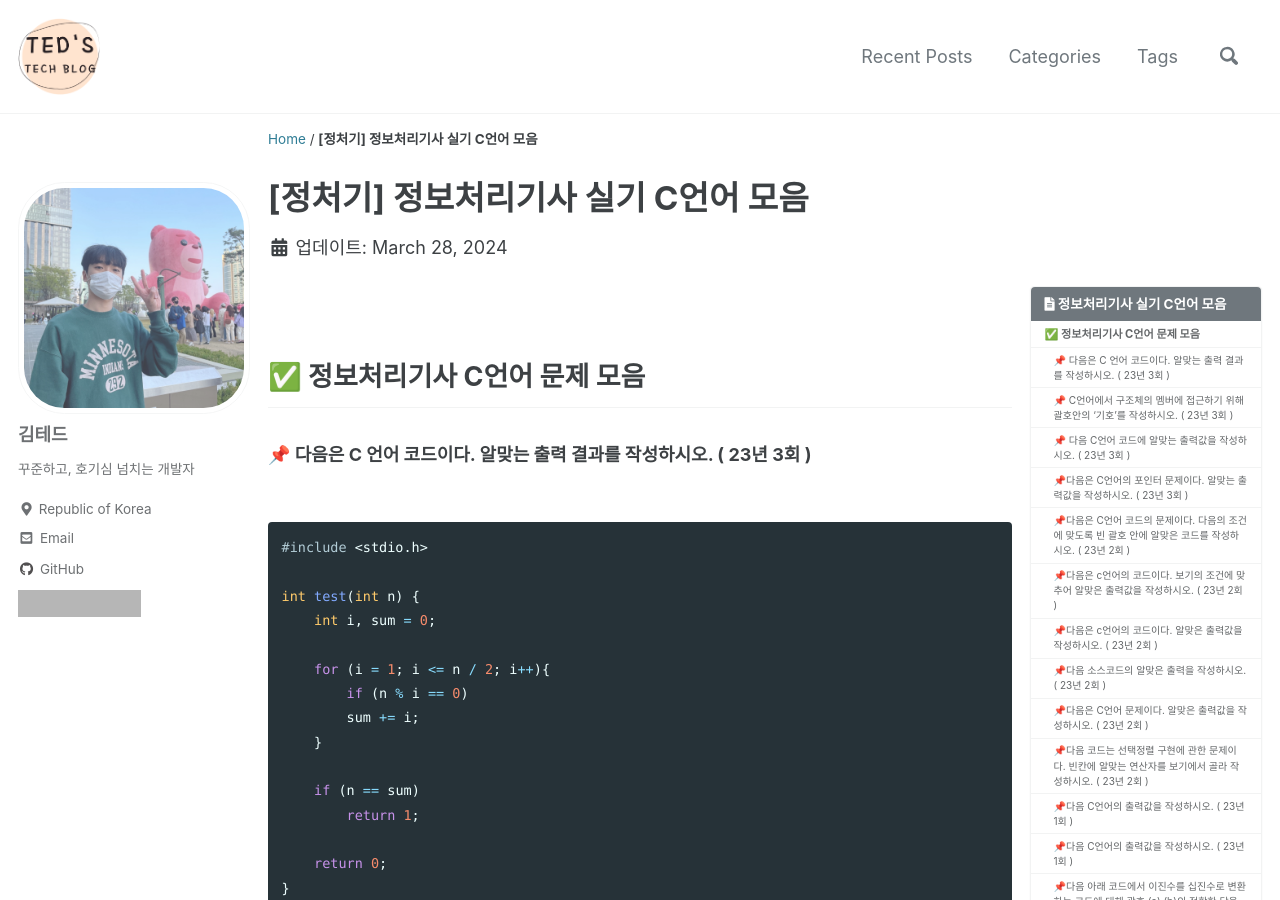
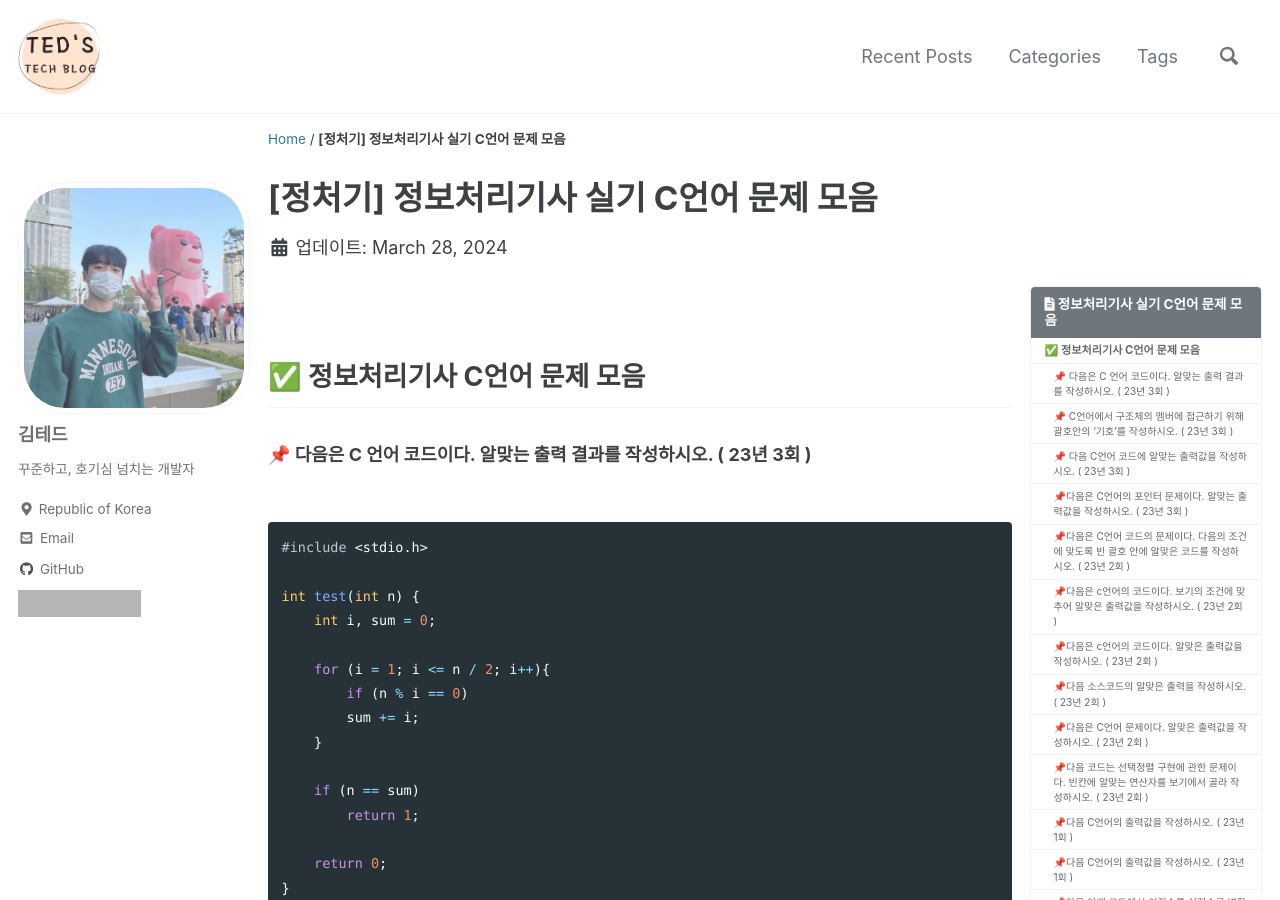
Before and after one commit to idkim97/idkim97.github.io, a Jekyll site: the page built from _posts/2024-03-28-정보처리기사 실기 C언어편.md, in a window 1280 px wide and 900 px high. Built offline with Jekyll 4.4.1, drawn with Linux system fonts in a browser that asks for light colours; cached includes are drawn as plain includes; some web fonts are replaced; comment, search, counter and statistics services are not loaded; grey boxes are pictures that could not be loaded.

Commit message:
Update 2024-03-28-정보처리기사 실기 C언어편.md

```diff
--- a/_posts/2024-03-28-정보처리기사 실기 C언어편.md
+++ b/_posts/2024-03-28-정보처리기사 실기 C언어편.md
@@ -1,11 +1,11 @@
 ---
 permalink: /2024-03-28-정보처리기사 실기 C언어 모음/
 published: true
-title: "[정처기] 정보처리기사 실기 C언어 모음"
+title: "[정처기] 정보처리기사 실기 C언어 문제 모음"
 date: 2024-03-28 09:00:00
 toc: true
 toc_sticky: true
-toc_label: "정보처리기사 실기 C언어 모음"
+toc_label: "정보처리기사 실기 C언어 문제 모음"
 categories:
 - Spring
 tags:
```
